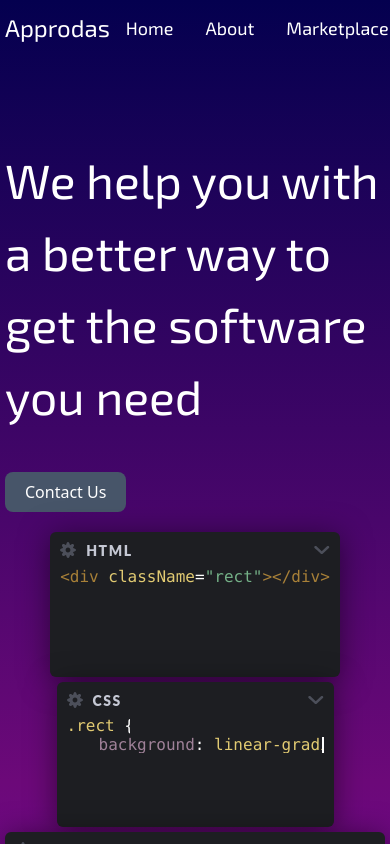
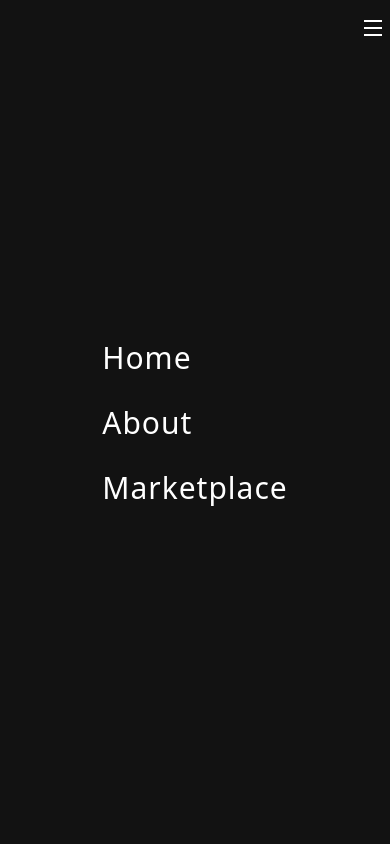
Before and after one commit to geegbase/approdas, a Next.js app: page / in a window 390 px wide. Shown: the top 844 px of the page. Built offline with nearby package versions, Linux system fonts and the light colour scheme.

Commit message:
implement mobile header

```diff
--- a/src/components/Header/index.jsx
+++ b/src/components/Header/index.jsx
@@ -1,11 +1,99 @@
 import Link from 'next/link';
+import { useEffect, useRef, useState } from 'react';
+import styles from '@/styles/Header.module.scss';
+
+const Icon = ({ className, onClick }) => {
+  return (
+    <svg
+      xmlns="http://www.w3.org/2000/svg"
+      viewBox="0 0 24 24"
+      width={24}
+      height={24}
+      className={className}
+      onClick={onClick}
+    >
+      <path d="M3 4H21V6H3V4ZM3 11H21V13H3V11ZM3 18H21V20H3V18Z"></path>
+    </svg>
+  );
+};
+
+const CloseIcon = ({ className, color, onClick }) => {
+  return (
+    <svg
+      xmlns="http://www.w3.org/2000/svg"
+      viewBox="0 0 24 24"
+      width={34}
+      height={34}
+      className={className}
+      fill={color}
+      onClick={onClick}
+    >
+      <path d="M12.0007 10.5865L16.9504 5.63672L18.3646 7.05093L13.4149 12.0007L18.3646 16.9504L16.9504 18.3646L12.0007 13.4149L7.05093 18.3646L5.63672 16.9504L10.5865 12.0007L5.63672 7.05093L7.05093 5.63672L12.0007 10.5865Z"></path>
+    </svg>
+  );
+};
 
 export default function Header() {
+  const fullMenuRef = useRef(null);
+  const [isActive, setIsActive] = useState(false);
+
+  const handleToggleMenu = () => {
+    setIsActive((prevState) => !prevState);
+  };
+
+  const handleCloseMenu = () => {
+    setIsActive(false);
+  };
+
+  useEffect(() => {
+    if (isActive) {
+      window.document.body.style.overflow = 'hidden';
+    } else {
+      window.document.body.style.overflow = 'auto';
+    }
+    fullMenuRef.current.classList.toggle(styles['menu--open']);
+  }, [isActive]);
   return (
     <header className="h-14">
+      <div className={styles.fullMenu} ref={fullMenuRef}>
+        <div className={styles.layer} />
+        <nav className={styles.nav}>
+          <ul className={styles.nav__list}>
+            <li className={styles.nav__item}>
+              <Link
+                href="/"
+                className={styles.nav__link}
+                onClick={handleCloseMenu}
+              >
+                Home
+              </Link>
+            </li>
+
+            <li className={styles.nav__item}>
+              <Link
+                href="/about"
+                className={styles.nav__link}
+                onClick={handleCloseMenu}
+              >
+                About
+              </Link>
+            </li>
+
+            <li className={styles.nav__item}>
+              <Link
+                href="/marketplace"
+                className={styles.nav__link}
+                onClick={handleCloseMenu}
+              >
+                Marketplace
+              </Link>
+            </li>
+          </ul>
+        </nav>
+      </div>
       <div className="max-w-[1200px] h-full my-0 mx-auto px-[5px] py-0 flex justify-between items-center">
         <div className="font-exo2 text-2xl">Approdas</div>
-        <nav>
+        <nav className="hidden md:block lg:block">
           <ul className="flex flex-row font-exo2 text-lg">
             <li>
               <Link
@@ -33,6 +121,10 @@ export default function Header() {
             </li>
           </ul>
         </nav>
+        <Icon
+          className={`md:hidden lg:hidden cursor-pointer z-10 fill-white`}
+          onClick={handleToggleMenu}
+        />
       </div>
     </header>
   );
--- /dev/null
+++ b/src/styles/Header.module.scss
@@ -0,0 +1,138 @@
+.nav__list {
+  list-style: none;
+  margin: 0;
+  padding: 0;
+  visibility: hidden;
+  transition: all 0.9s cubic-bezier(0.77, 0, 0.175, 1) 0.3s;
+  opacity: 0;
+  display: flex;
+  flex-direction: column;
+  gap: 20px;
+  -webkit-transition: all 0.8s cubic-bezier(0.77, 0, 0.175, 1);
+  -moz-transition: all 0.8s cubic-bezier(0.77, 0, 0.175, 1);
+  -ms-transition: all 0.8s cubic-bezier(0.77, 0, 0.175, 1);
+  -o-transition: all 0.8s cubic-bezier(0.77, 0, 0.175, 1);
+  transition: all 0.8s cubic-bezier(0.77, 0, 0.175, 1);
+}
+
+.nav__item--hover {
+  opacity: 0.25;
+}
+
+.fullMenu {
+  position: fixed;
+  top: 0;
+  width: 100%;
+  height: 0;
+  display: flex;
+  justify-content: center;
+  align-items: center;
+  transition: height 0.9s cubic-bezier(0.77, 0, 0.175, 1);
+  -webkit-transition: height 0.9s cubic-bezier(0.77, 0, 0.175, 1);
+  -moz-transition: height 0.9s cubic-bezier(0.77, 0, 0.175, 1);
+  -ms-transition: height 0.9s cubic-bezier(0.77, 0, 0.175, 1);
+  -o-transition: height 0.9s cubic-bezier(0.77, 0, 0.175, 1);
+  z-index: 6;
+}
+
+.fullMenu:before,
+.fullMenu:after {
+  content: '';
+  height: 0;
+  position: fixed;
+  top: 0;
+  width: 100%;
+  height: 0;
+}
+
+.fullMenu:before {
+  z-index: -2;
+  background-color: #3b3b3b;
+  transition: height 0.9s cubic-bezier(0.77, 0, 0.175, 1) 0.3s;
+  -webkit-transition: height 0.9s cubic-bezier(0.77, 0, 0.175, 1) 0.3s;
+  -moz-transition: height 0.9s cubic-bezier(0.77, 0, 0.175, 1) 0.3s;
+  -ms-transition: height 0.9s cubic-bezier(0.77, 0, 0.175, 1) 0.3s;
+  -o-transition: height 0.9s cubic-bezier(0.77, 0, 0.175, 1) 0.3s;
+}
+
+.fullMenu:after {
+  z-index: -1;
+  background-color: #121212;
+  transition: height 0.9s cubic-bezier(0.77, 0, 0.175, 1);
+  -webkit-transition: height 0.9s cubic-bezier(0.77, 0, 0.175, 1);
+  -moz-transition: height 0.9s cubic-bezier(0.77, 0, 0.175, 1);
+  -ms-transition: height 0.9s cubic-bezier(0.77, 0, 0.175, 1);
+  -o-transition: height 0.9s cubic-bezier(0.77, 0, 0.175, 1);
+}
+
+.menu--open:before,
+.menu--open:after {
+  height: 100%;
+}
+
+.menu--open:before {
+  transition: height 0.9s cubic-bezier(0.77, 0, 0.175, 1);
+  -webkit-transition: height 0.9s cubic-bezier(0.77, 0, 0.175, 1);
+  -moz-transition: height 0.9s cubic-bezier(0.77, 0, 0.175, 1);
+  -ms-transition: height 0.9s cubic-bezier(0.77, 0, 0.175, 1);
+  -o-transition: height 0.9s cubic-bezier(0.77, 0, 0.175, 1);
+}
+
+.menu--open:after {
+  transition: height 0.9s cubic-bezier(0.77, 0, 0.175, 1) 0.3s;
+  -webkit-transition: height 0.9s cubic-bezier(0.77, 0, 0.175, 1) 0.3s;
+  -moz-transition: height 0.9s cubic-bezier(0.77, 0, 0.175, 1) 0.3s;
+  -ms-transition: height 0.9s cubic-bezier(0.77, 0, 0.175, 1) 0.3s;
+  -o-transition: height 0.9s cubic-bezier(0.77, 0, 0.175, 1) 0.3s;
+}
+
+.menu--open {
+  height: 100%;
+  transition: height 0.9s cubic-bezier(0.77, 0, 0.175, 1) 0.3s;
+  -webkit-transition: height 0.9s cubic-bezier(0.77, 0, 0.175, 1) 0.3s;
+  -moz-transition: height 0.9s cubic-bezier(0.77, 0, 0.175, 1) 0.3s;
+  -ms-transition: height 0.9s cubic-bezier(0.77, 0, 0.175, 1) 0.3s;
+  -o-transition: height 0.9s cubic-bezier(0.77, 0, 0.175, 1) 0.3s;
+}
+
+.nav__item {
+  padding: 0 20px;
+  visibility: hidden;
+  transition: all 0.4s;
+  -webkit-transition: all 0.4s;
+  -moz-transition: all 0.4s;
+  -ms-transition: all 0.4s;
+  -o-transition: all 0.4s;
+}
+
+.menu--open .nav__item {
+  visibility: visible;
+}
+
+.menu--open .nav__list {
+  visibility: visible;
+  opacity: 1;
+  -webkit-transition: all 0.9s cubic-bezier(0.77, 0, 0.175, 1) 0.3s;
+  -moz-transition: all 0.9s cubic-bezier(0.77, 0, 0.175, 1) 0.3s;
+  -ms-transition: all 0.9s cubic-bezier(0.77, 0, 0.175, 1) 0.3s;
+  -o-transition: all 0.9s cubic-bezier(0.77, 0, 0.175, 1) 0.3s;
+  transition: all 0.9s cubic-bezier(0.77, 0, 0.175, 1) 0.3s;
+}
+
+.nav__link {
+  text-decoration: none;
+  color: #fff;
+  font-size: 30px;
+  letter-spacing: 1px;
+}
+
+.nav__item:hover {
+  // transform: scale(1.1, 1.1);
+}
+.nav__item:hover .nav__link {
+  // font-weight: 700;
+}
+
+.nav__item-not-hover {
+  opacity: 0.3;
+}
```
